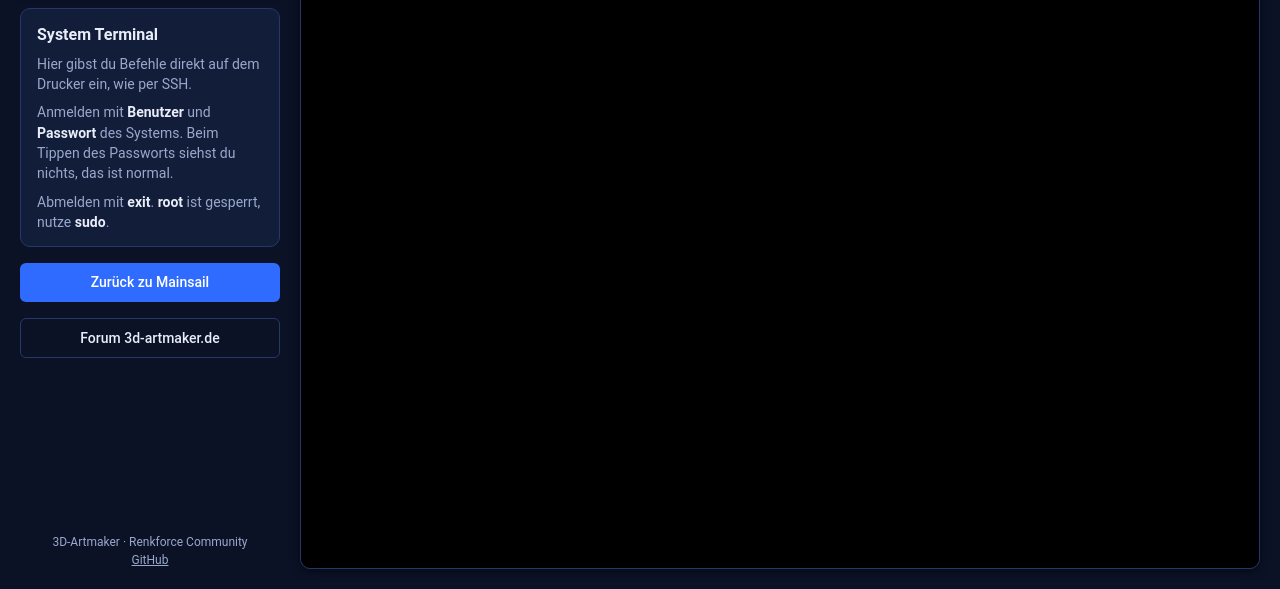
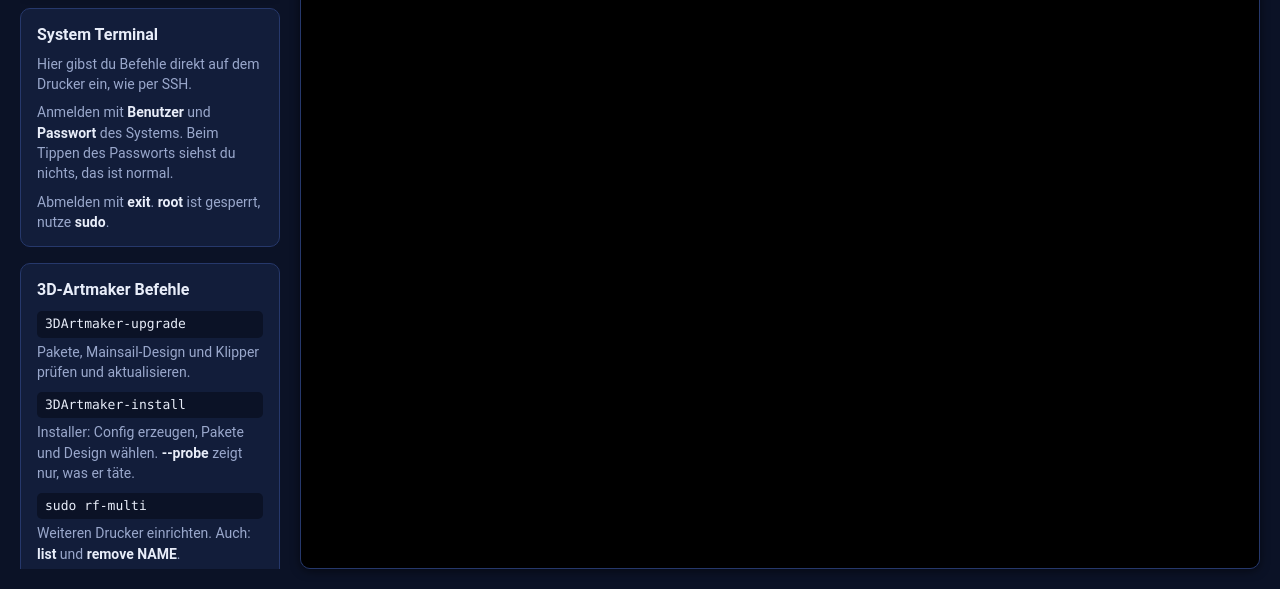
Before and after one commit to Dennis02121978/3D-Artmaker, a plain HTML site: page rf-terminal/index.html in a window 1280 px wide. Shown: the part 211-800 px from the top of the page. Drawn offline with Linux system fonts and the light colour scheme; files whose address does not match are found by name.

Commit message:
System Terminal: Box mit den 3D-Artmaker Befehlen unter dem Logo
3DArtmaker-upgrade, 3DArtmaker-install (--probe) und sudo rf-multi (list, remove).
Seitenleiste scrollt, wenn der Bildschirm zu niedrig ist.

Co-Authored-By: Claude Sonnet 5.5 <noreply@anthropic.com>

```diff
--- a/rf-terminal/index.html
+++ b/rf-terminal/index.html
@@ -30,6 +30,8 @@
     display: flex;
     flex-direction: column;
     gap: 16px;
+    min-height: 0;
+    overflow-y: auto;
   }
   .logo {
     background: #fff;
@@ -50,6 +52,18 @@
   .box p { margin: 0 0 8px; color: var(--muted); }
   .box p:last-child { margin-bottom: 0; }
   .box b { color: var(--text); }
+  .box code {
+    display: block;
+    margin-top: 10px;
+    padding: 4px 8px;
+    border-radius: 5px;
+    background: var(--bg);
+    color: var(--text);
+    font: 13px/1.4 ui-monospace, Consolas, "Courier New", monospace;
+    overflow-wrap: anywhere;
+  }
+  .box code + p { margin-top: 4px; }
+  .box h2 { font-size: 14px; margin: 14px 0 0; }
   .btn {
     display: block;
     text-align: center;
@@ -118,6 +132,15 @@
     <p>Anmelden mit <b>Benutzer</b> und <b>Passwort</b> des Systems. Beim Tippen des Passworts siehst du nichts, das ist normal.</p>
     <p>Abmelden mit <b>exit</b>. <b>root</b> ist gesperrt, nutze <b>sudo</b>.</p>
   </div>
+  <div class="box">
+    <h1>3D-Artmaker Befehle</h1>
+    <code>3DArtmaker-upgrade</code>
+    <p>Pakete, Mainsail-Design und Klipper prüfen und aktualisieren.</p>
+    <code>3DArtmaker-install</code>
+    <p>Installer: Config erzeugen, Pakete und Design wählen. <b>--probe</b> zeigt nur, was er täte.</p>
+    <code>sudo rf-multi</code>
+    <p>Weiteren Drucker einrichten. Auch: <b>list</b> und <b>remove NAME</b>.</p>
+  </div>
   <a class="btn" href="/">Zurück zu Mainsail</a>
   <a class="btn ghost" href="https://3d-artmaker.de" target="_blank" rel="noopener">Forum 3d-artmaker.de</a>
   <div class="foot">3D-Artmaker · Renkforce Community<br><a href="https://github.com/Dennis02121978/3D-Artmaker" target="_blank" rel="noopener">GitHub</a></div>
```
